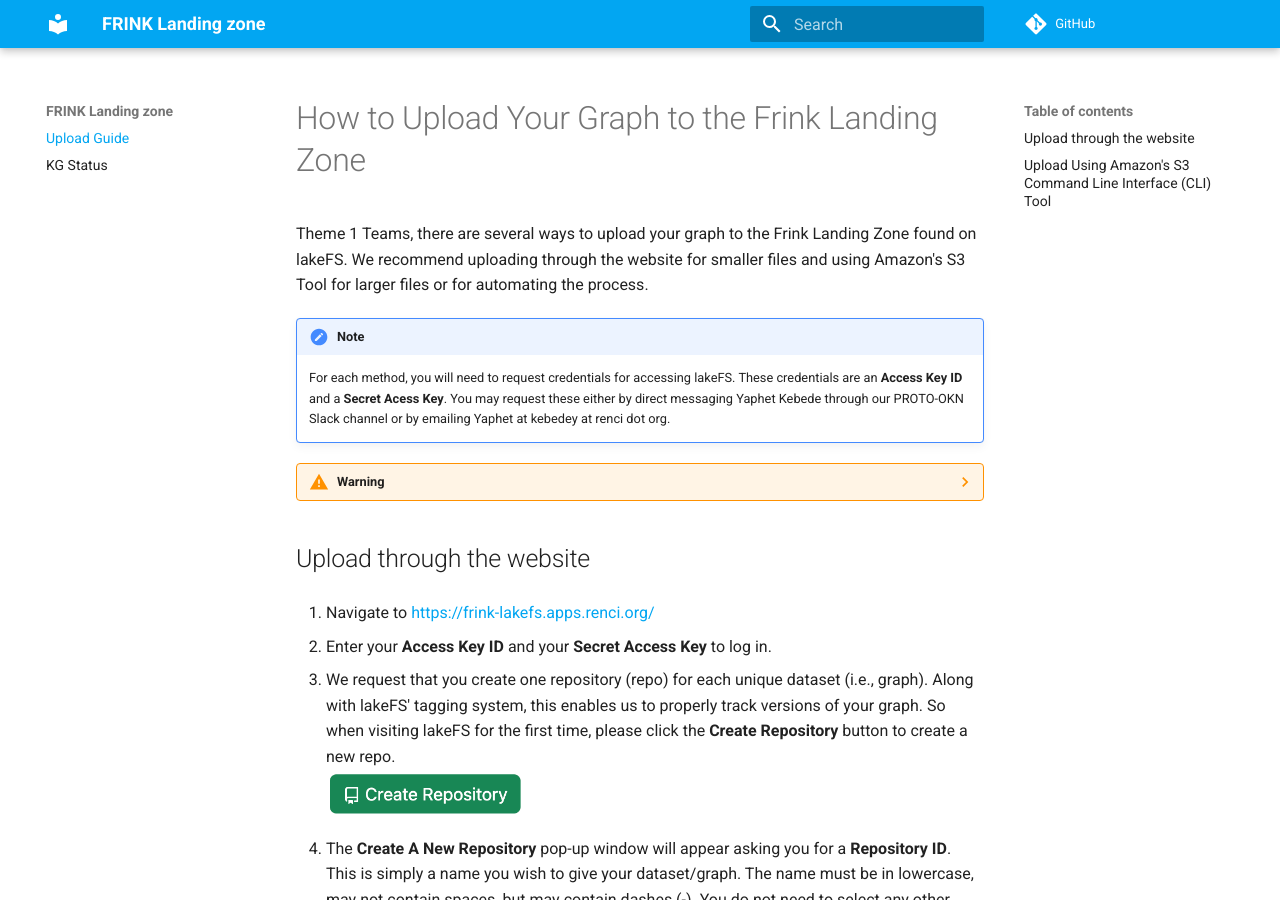
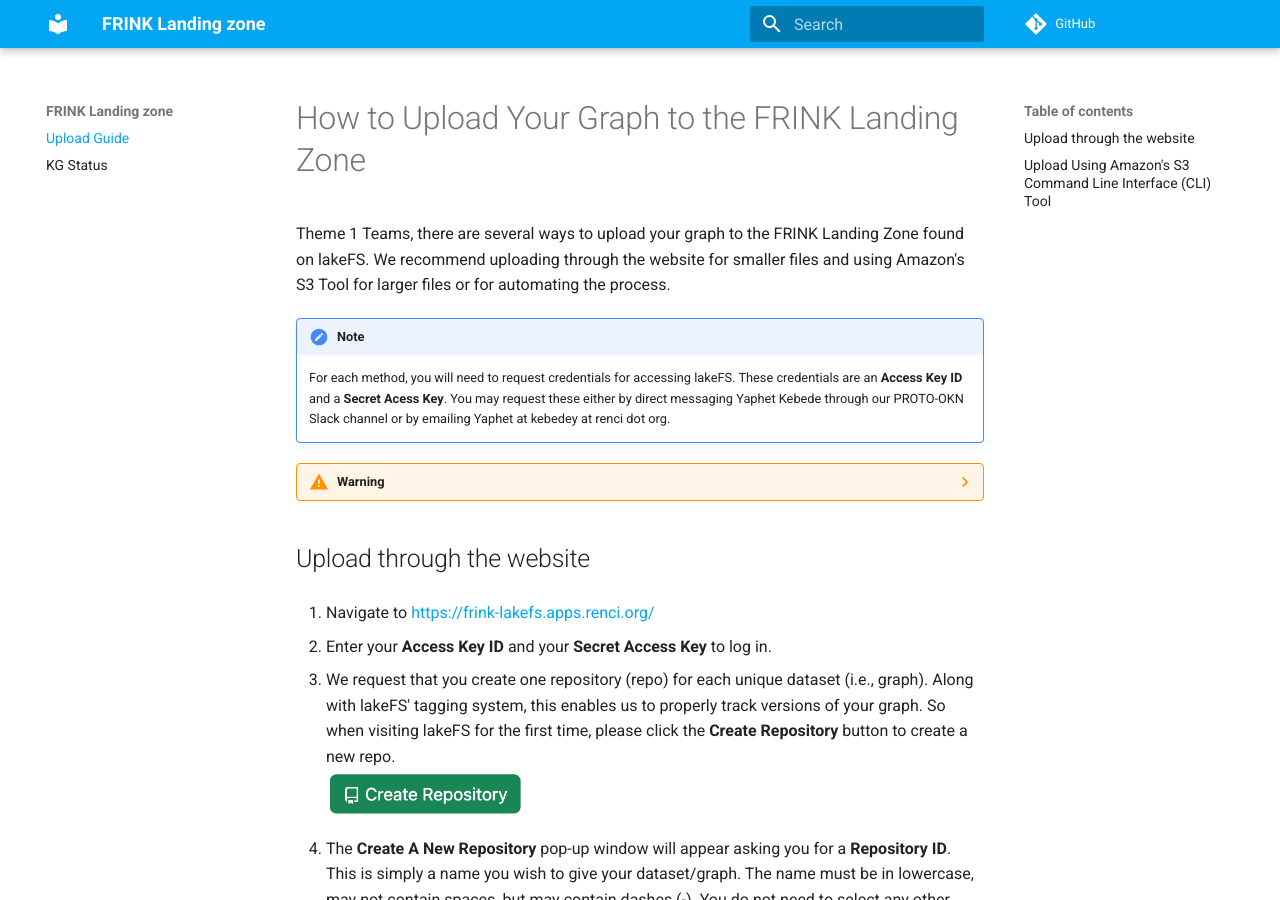
Before and after one commit to frink-okn/frink-landing-zone, an MkDocs documentation site: the page built from docs/index.md, in a window 1280 px wide and 900 px high. Built offline with MkDocs 1.6.1 and Material for MkDocs 9.7.7, drawn with Linux system fonts in a browser that asks for light colours; comment, search, counter and statistics services are not loaded.

Commit message:
Update index.md - changed Frink to FRINK

```diff
--- a/docs/index.md
+++ b/docs/index.md
@@ -1,5 +1,5 @@
-# How to Upload Your Graph to the Frink Landing Zone
-Theme 1 Teams, there are several ways to upload your graph to the Frink Landing Zone found on lakeFS. We recommend uploading through the website for smaller files and using Amazon's S3 Tool for larger files or for automating the process.
+# How to Upload Your Graph to the FRINK Landing Zone
+Theme 1 Teams, there are several ways to upload your graph to the FRINK Landing Zone found on lakeFS. We recommend uploading through the website for smaller files and using Amazon's S3 Tool for larger files or for automating the process.
 
 !!! note
 
```
